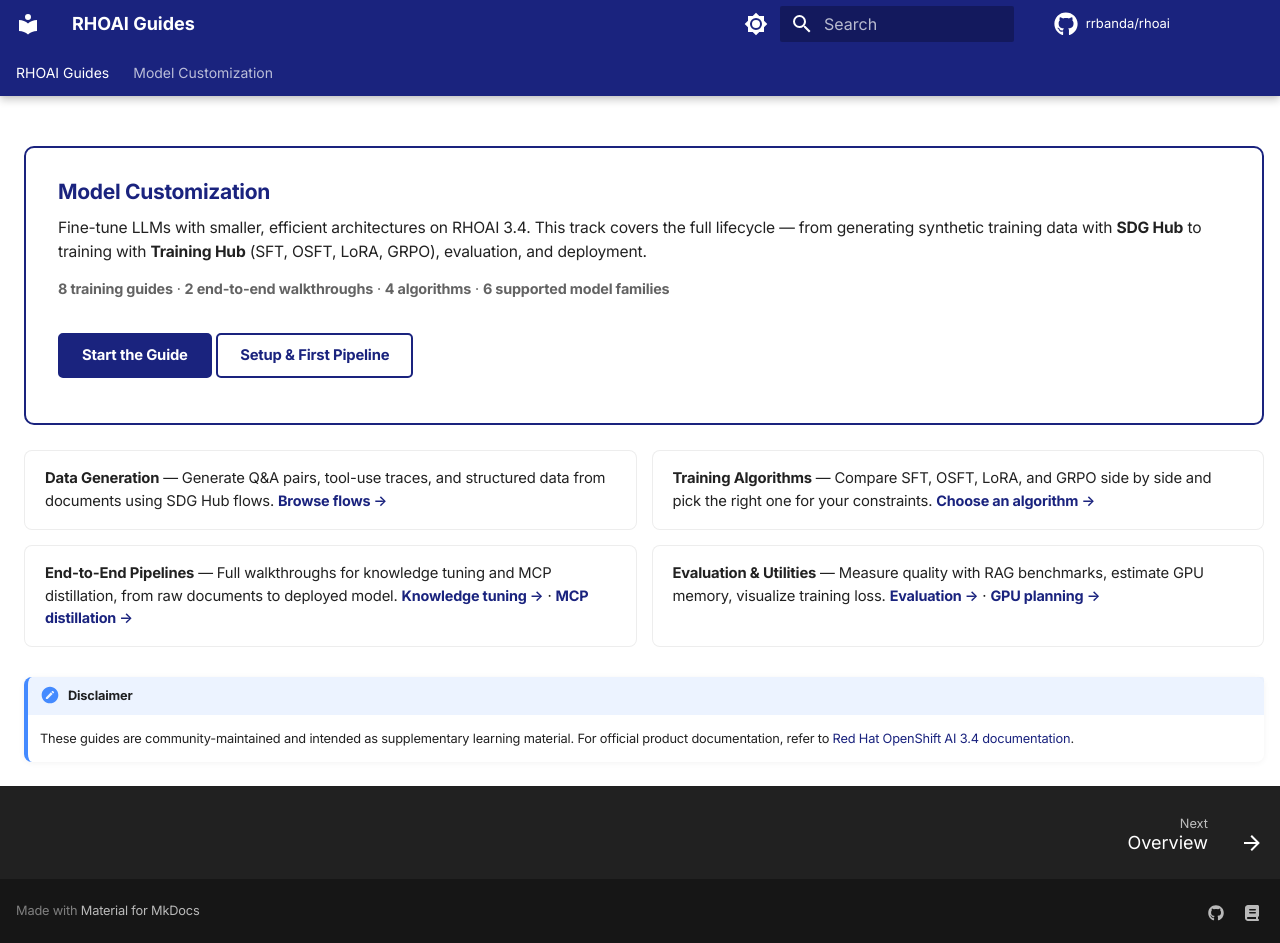
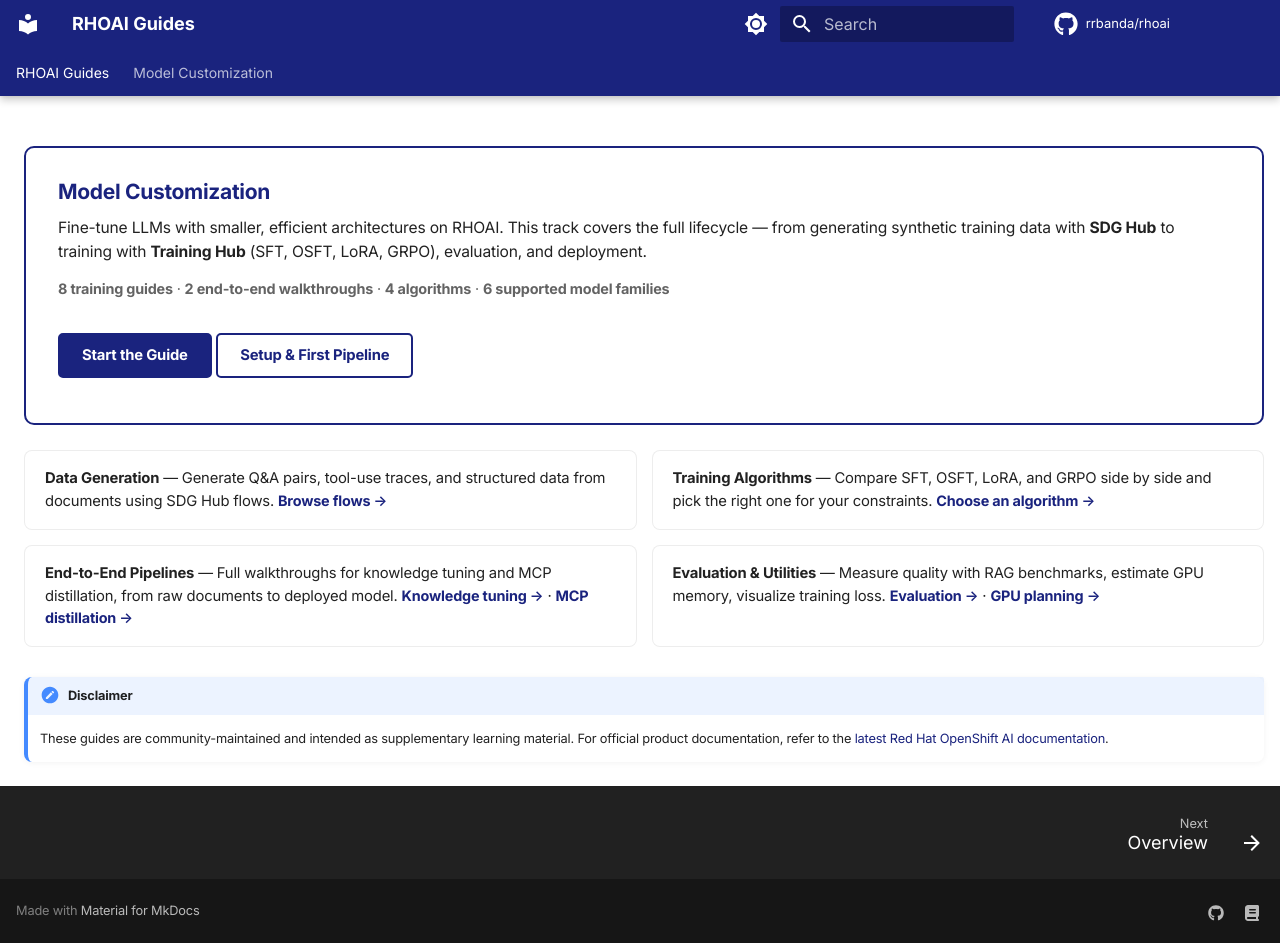
Before and after one commit to rrbanda/rhoai, an MkDocs documentation site: the page built from docs/index.md, in a window 1280 px wide and 943 px high. Built offline with MkDocs 1.6.1 and Material for MkDocs 9.7.7, drawn with Linux system fonts in a browser that asks for light colours; comment, search, counter and statistics services are not loaded.

Commit message:
fix: replace hardcoded 3.4 with latest in disclaimer and links

```diff
--- a/docs/index.md
+++ b/docs/index.md
@@ -9,7 +9,7 @@
 
 ### Model Customization
 
-Fine-tune LLMs with smaller, efficient architectures on RHOAI 3.4. This track covers the full lifecycle — from generating synthetic training data with **SDG Hub** to training with **Training Hub** (SFT, OSFT, LoRA, GRPO), evaluation, and deployment.
+Fine-tune LLMs with smaller, efficient architectures on RHOAI. This track covers the full lifecycle — from generating synthetic training data with **SDG Hub** to training with **Training Hub** (SFT, OSFT, LoRA, GRPO), evaluation, and deployment.
 
 <div class="featured-track-meta" markdown>
 
@@ -59,4 +59,4 @@
 </div>
 
 !!! note "Disclaimer"
-    These guides are community-maintained and intended as supplementary learning material. For official product documentation, refer to [Red Hat OpenShift AI 3.4 documentation](https://docs.redhat.com/en/documentation/red_hat_openshift_ai/3.4).
+    These guides are community-maintained and intended as supplementary learning material. For official product documentation, refer to the [latest Red Hat OpenShift AI documentation](https://docs.redhat.com/en/documentation/red_hat_openshift_ai/latest).
--- a/mkdocs.yml
+++ b/mkdocs.yml
@@ -1,6 +1,6 @@
 site_name: RHOAI Guides
 site_url: https://rrbanda.github.io/rhoai/
-site_description: Hands-on guides for Red Hat OpenShift AI 3.4
+site_description: Hands-on guides for Red Hat OpenShift AI
 repo_url: https://github.com/rrbanda/rhoai
 repo_name: rrbanda/rhoai
 
@@ -48,7 +48,7 @@
     - icon: fontawesome/brands/github
       link: https://github.com/rrbanda/rhoai
     - icon: fontawesome/solid/book
-      link: https://docs.redhat.com/en/documentation/red_hat_openshift_ai/3.4
+      link: https://docs.redhat.com/en/documentation/red_hat_openshift_ai/latest
       name: Official RHOAI Docs
 
 extra_css:
```
